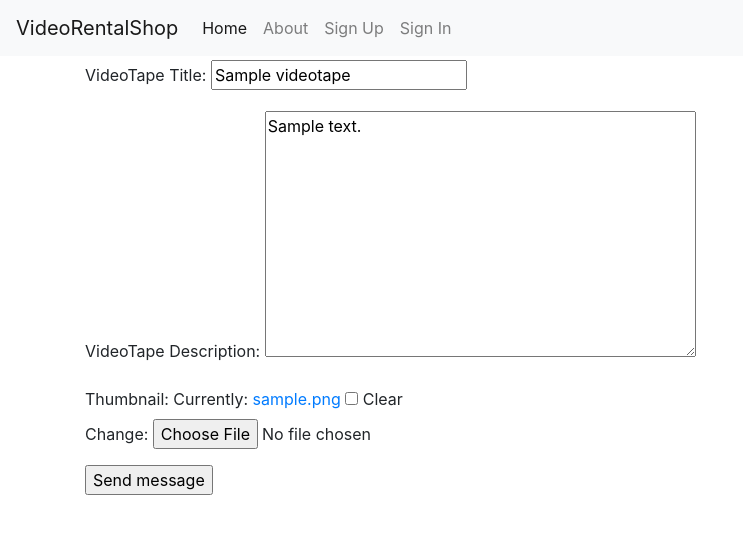
After one commit to DowelMartin/VideoRentalShop, a Django app: a page that uses videorentalshop/VideoRental/templates/VideoRental/videotape_form.html in a window 1280 px wide. The commit adds this page. Shown: the top 534 px of the page, without its empty margins (0-743 px from the left). Run offline with Django 3.2, Linux system fonts and the light colour scheme; tables that the repository leaves empty hold one stand-in row (values such as "Sample post"); some libraries are stand-ins or nearby versions.

Commit message:
VIdeoTape Create and Edit

```diff
--- /dev/null
+++ b/videorentalshop/VideoRental/forms.py
@@ -0,0 +1,7 @@
+from django.forms import ModelForm
+from VideoRental.models import VideoTape
+
+class VideoTapeForm(ModelForm):
+    class Meta:
+        model = VideoTape
+        fields = '__all__'
--- a/videorentalshop/VideoRental/templates/VideoRental/videotape_detail.html
+++ b/videorentalshop/VideoRental/templates/VideoRental/videotape_detail.html
@@ -15,6 +15,12 @@
       </div>
     </div>
   </div>
+  <div>
+  <a href="{%  url 'videotapes:update' slug=videotape.slug %}"
+     class = "btn btn-outline-primary">
+    <i class="fa fa-edit"></i>Edit
+  </a>
+  </div>
 {% endblock %}
 
   <style>
--- /dev/null
+++ b/videorentalshop/VideoRental/templates/VideoRental/videotape_form.html
@@ -0,0 +1,7 @@
+{% extends "base.html" %}
+{% block content %}
+<form method="post">{% csrf_token %}
+{{ form.as_p }}
+<input type="submit" value="Send message">
+</form>
+{% endblock %}
--- a/videorentalshop/VideoRental/templates/VideoRental/videotape_list.html
+++ b/videorentalshop/VideoRental/templates/VideoRental/videotape_list.html
@@ -1,6 +1,12 @@
 {% extends "base.html"%}
 
 {% block content %}
+    <div>
+  <a href="{%  url 'videotapes:create' %}"
+     class = "btn btn-outline-primary">
+    <i class="fa fa-edit"></i>Create
+  </a>
+  </div>
   <div class="row">
     {% for videotape in videotapes %}
     <div class="col-md-4">
--- a/videorentalshop/VideoRental/urls.py
+++ b/videorentalshop/VideoRental/urls.py
@@ -1,6 +1,10 @@
 from django.urls import path
-from VideoRental.views import VideoTapeListView
-from VideoRental.views import VideoTapeDetailView
+from VideoRental.views import (
+    VideoTapeListView, VideoTapeDetailView, VideoTapeCreateView, VideoTapeUpdateView)
+
 
 app_name = "videotapes"
-urlpatterns = [path("", VideoTapeListView.as_view(), name="list"), path("<str:slug>/", VideoTapeDetailView.as_view(), name="detail")]
+urlpatterns = [path("", VideoTapeListView.as_view(), name="list"),
+               path("<str:slug>/", VideoTapeDetailView.as_view(), name="detail"),
+               path("create/", VideoTapeCreateView.as_view(), name="create"),
+               path("<str:slug>/update/", VideoTapeUpdateView.as_view(), name="update")]
--- a/videorentalshop/VideoRental/views.py
+++ b/videorentalshop/VideoRental/views.py
@@ -3,6 +3,8 @@ from django.views.generic.list import ListView
 from django.views.generic import DetailView
 
 from VideoRental.models import VideoTape
+from django.views.generic.edit import CreateView, UpdateView
+from VideoRental.forms import VideoTapeForm
 
 
 class VideoTapeListView(ListView):
@@ -14,3 +16,13 @@ class VideoTapeListView(ListView):
 
 class VideoTapeDetailView(DetailView):
     model = VideoTape
+
+
+class VideoTapeCreateView(CreateView):
+    model = VideoTape
+    form_class = VideoTapeForm
+
+
+class VideoTapeUpdateView(UpdateView):
+    model = VideoTape
+    form_class = VideoTapeForm
```
Also changed, not shown: videorentalshop/VideoRental/models.py (line endings or trailing spaces).
